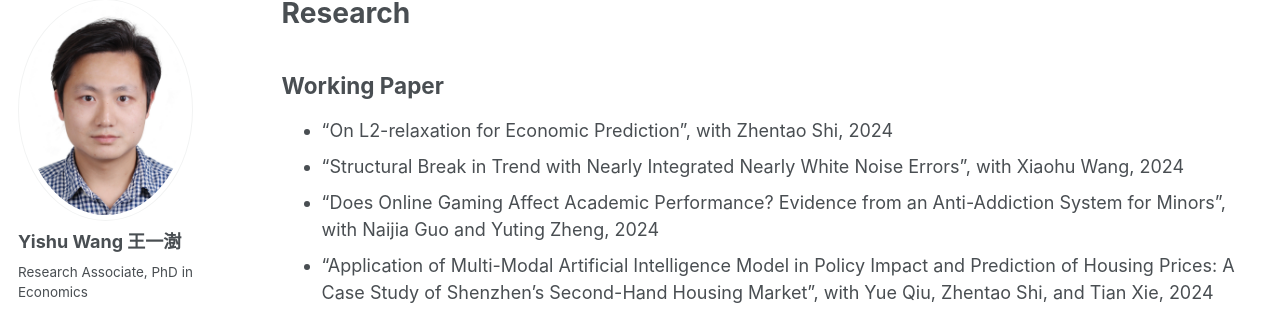
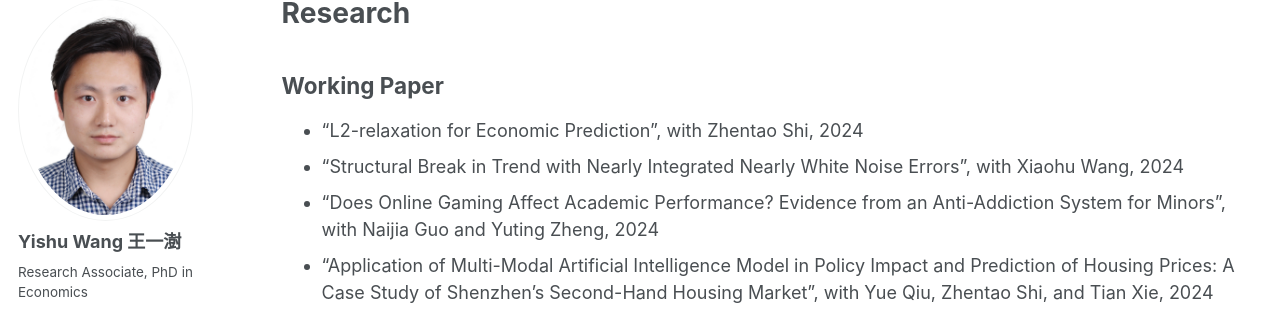
Before and after one commit to ishwang1/ishwang1.github.io, a Jekyll site: the page built from _pages/publications.md, in a window 1280 px wide and 1181 px high. Shown: the part 107-420 px from the top of the window. Built offline with Jekyll 4.4.1, drawn with Linux system fonts in a browser that asks for light colours.

Commit message:
update paper title

```diff
--- a/_pages/publications.md
+++ b/_pages/publications.md
@@ -11,7 +11,7 @@ redirect_from:
 
 ## Working Paper
 
-* "On L2-relaxation for Economic Prediction", with Zhentao Shi, 2024
+* "L2-relaxation for Economic Prediction", with Zhentao Shi, 2024
 * "Structural Break in Trend with Nearly Integrated Nearly White Noise Errors", with Xiaohu Wang, 2024
 * "Does Online Gaming Affect Academic Performance? Evidence from an Anti-Addiction System for Minors", with Naijia Guo and Yuting Zheng, 2024
 * “Application of Multi-Modal Artificial Intelligence Model in Policy Impact and Prediction of Housing Prices: A Case Study of Shenzhen's Second-Hand Housing Market”, with Yue Qiu, Zhentao Shi, and Tian Xie, 2024
```
Also changed, not shown: 1 other file.
